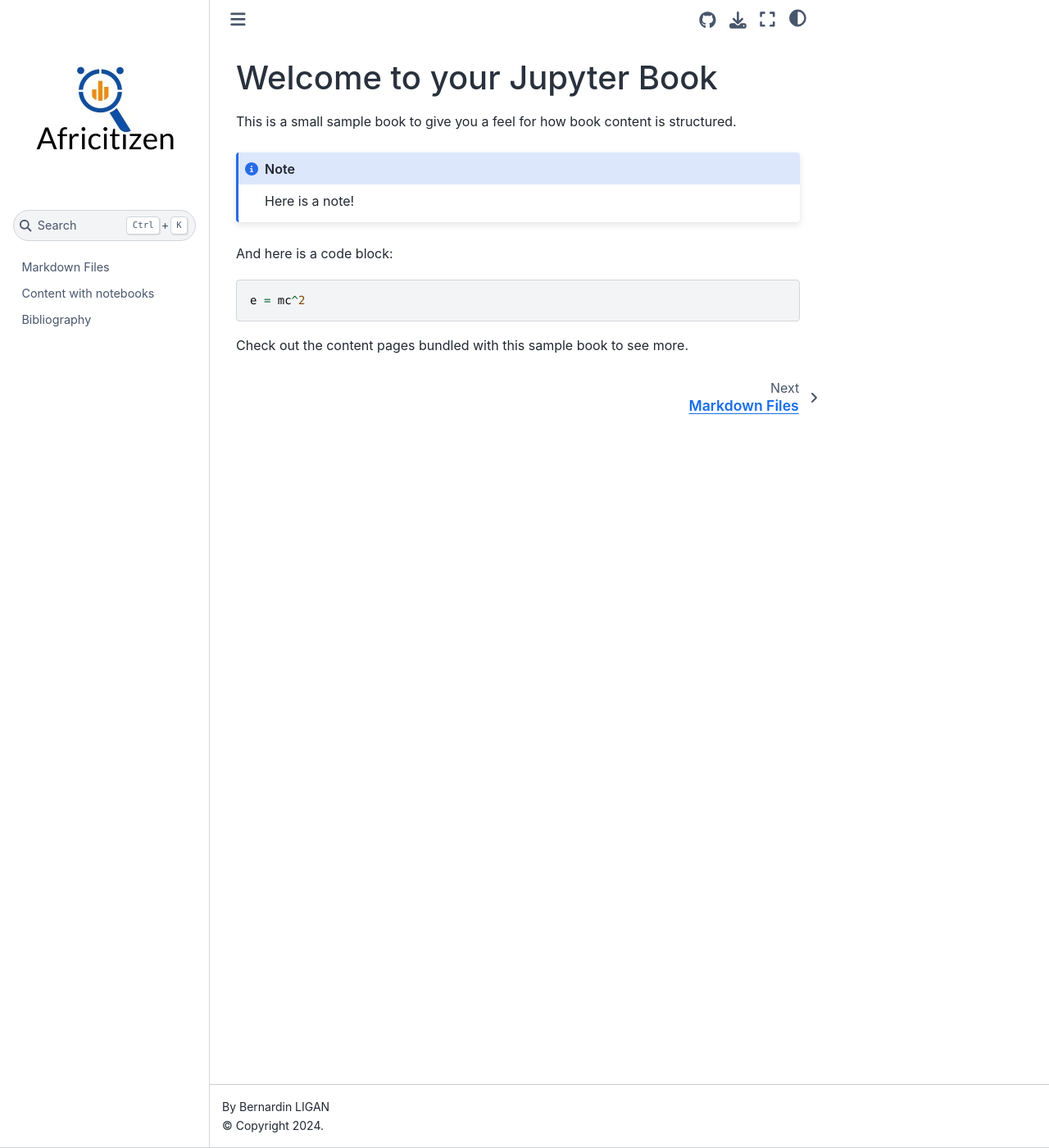
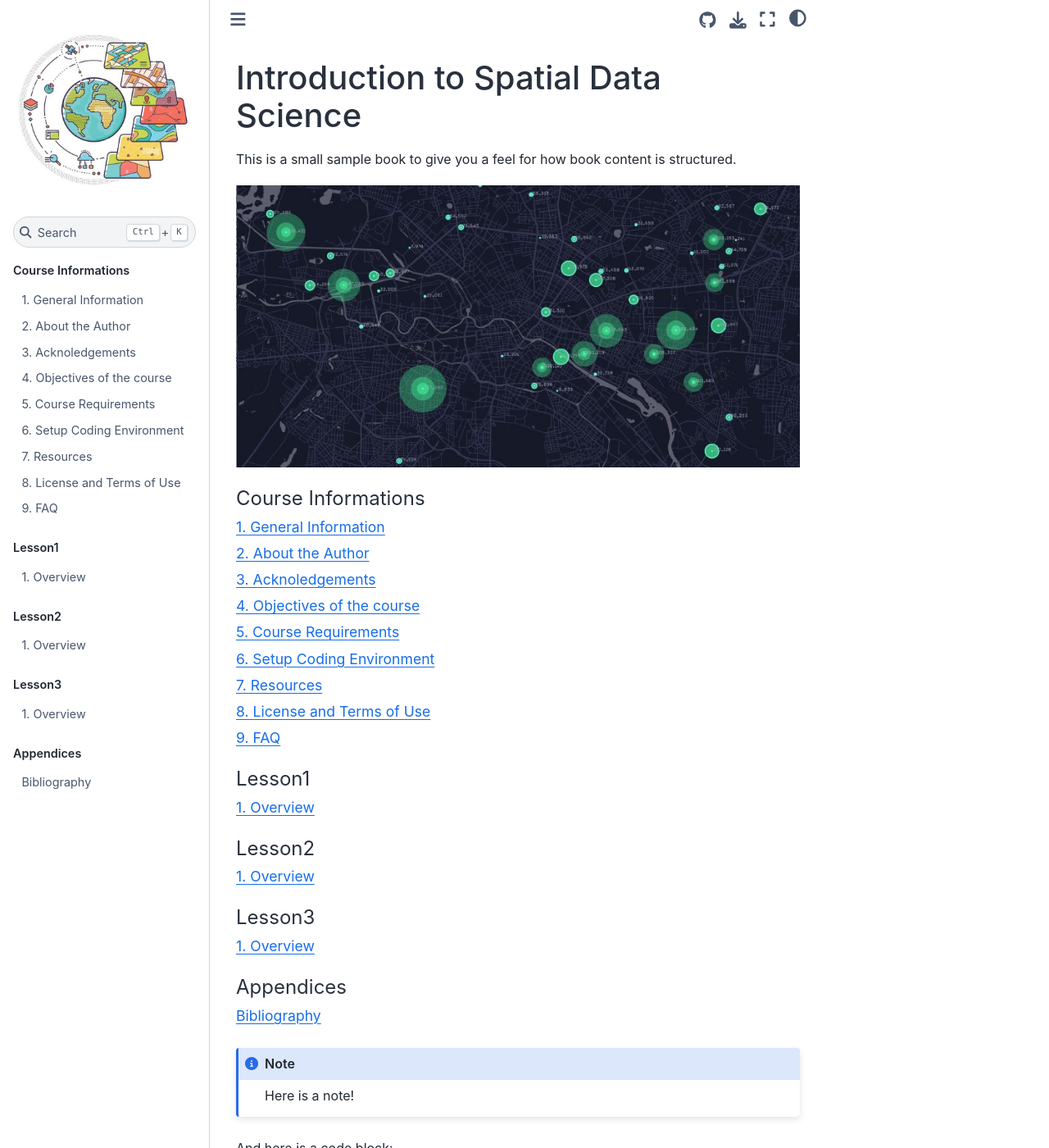
Before and after one commit to LiganiumInc/introduction-to-spatial-data-science, a Jupyter Book: the page built from index.md, in a window 1280 px wide and 1400 px high. Shown: the whole window at 82% size. Built offline with Jupyter Book 1.0.4 settings and Sphinx 7.4.7 and the Sphinx Book theme 1.1.4, drawn with Linux system fonts in a browser that asks for light colours; some of the changed text lies outside the part shown.

Commit message:
change logo, add banner and set up folder structure

````diff
--- a/_config.yml
+++ b/_config.yml
@@ -8,7 +8,7 @@
 title: Introduction to spatial Data Science # The title of the book. Will be placed in the left navbar.
 author: Bernardin LIGAN # The author of the book
 copyright: "2024" # Copyright year to be placed in the footer
-logo: africitizen_logo.jpeg # A path to the book logo
+logo: course_logo.jpg # A path to the book logo
 # Patterns to skip when building the book. Can be glob-style (e.g. "*skip.ipynb")
 exclude_patterns: [_build, Thumbs.db, .DS_Store, "**.ipynb_checkpoints"]
 # Auto-exclude files not in the toc
@@ -19,13 +19,14 @@ only_build_toc_files: true
 execute:
   execute_notebooks: "auto" # Whether to execute notebooks at build time. Must be one of ("auto", "force", "cache", "off")
   cache: "" # A path to the jupyter cache that will be used to store execution artifacts. Defaults to `_build/.jupyter_cache/`
-  exclude_patterns: [] # A list of patterns to *skip* in execution (e.g. a notebook that takes a really long time)
+  exclude_patterns: [book/markdown.md,book/notebook.md] # A list of patterns to *skip* in execution (e.g. a notebook that takes a really long time)
   timeout: 100 # The maximum time (in seconds) each notebook cell is allowed to run.
   run_in_temp:
     false # If `True`, then a temporary directory will be created and used as the command working directory (cwd),
     # otherwise the notebook's parent directory will be the cwd.
   allow_errors: false # If `False`, when a code cell raises an error the execution is stopped, otherwise all cells are always run.
   stderr_output: show # One of 'show', 'remove', 'remove-warn', 'warn', 'error', 'severe'
+  only_build_toc_files: true # Only execute files that are in the Table of Contents
 
 launch_buttons:
   colab_url: "https://colab.research.google.com"
@@ -41,12 +42,13 @@ repository:
 # Add GitHub buttons to your book
 # See https://jupyterbook.org/customize/config.html#add-a-link-to-your-repository
 html:
-  favicon: "fav.ico"
+  favicon: "favicon.ico"
   baseurl: https://LiganiumInc.github.io/introduction-to-spatial-data-science # The base URL where your book will be hosted.
   use_repository_button: true
   use_issues_button: true
   use_edit_page_button: true
   use_download_button: true
+  use_multitoc_numbering: false
   # thebe: true
   # google_analytics_id: G-XXXXXXX
 
--- a/_toc.yml
+++ b/_toc.yml
@@ -3,20 +3,32 @@
 
 format: jb-book
 root: index
-chapters:
-  - file: book/markdown
-  - file: book/notebooks
-  - file: book/bibliography
-
-# Or you organize the TOC by parts
-
-# parts:
-#   - caption: Chapters
-#     numbered: true
-#     maxdepth: 2
-#     chapters:
-#       - file: book/markdown
-#       - file: book/notebooks
-#   - caption: Appendices
-#     chapters:
-#       - file: book/bibliography
+parts:
+  - caption: Course Informations
+    numbered: true
+    # maxdepth: 2
+    chapters:
+      - file: book/course-info/general
+      - file: book/course-info/course_author
+      - file: book/course-info/acknowledgements
+      - file: book/course-info/objectives
+      - file: book/course-info/requirements
+      - file: book/course-info/environment
+      - file: book/course-info/resources
+      - file: book/course-info/licences
+      - file: book/course-info/faq
+  - caption: Lesson1
+    numbered: true
+    chapters:
+      - file: book/lessons/lesson1/overview
+  - caption: Lesson2
+    numbered: true
+    chapters:
+      - file: book/lessons/lesson2/overview
+  - caption: Lesson3
+    numbered: true
+    chapters:
+      - file: book/lessons/lesson3/overview
+  - caption: Appendices
+    chapters:
+      - file: book/bibliography
--- /dev/null
+++ b/book/course-info/acknowledgements.md
@@ -0,0 +1 @@
+# Acknoledgements
--- /dev/null
+++ b/book/course-info/course_author.md
@@ -0,0 +1 @@
+# About the Author
--- /dev/null
+++ b/book/course-info/environment.md
@@ -0,0 +1,5 @@
+# Setup Coding Environment
+
+<!--
+```{contents}
+``` -->
--- /dev/null
+++ b/book/course-info/faq.md
@@ -0,0 +1 @@
+# FAQ
--- /dev/null
+++ b/book/course-info/general.md
@@ -0,0 +1 @@
+# General Information
--- /dev/null
+++ b/book/course-info/licences.md
@@ -0,0 +1 @@
+# License and Terms of Use
--- /dev/null
+++ b/book/course-info/objectives.md
@@ -0,0 +1 @@
+# Objectives of the course
--- /dev/null
+++ b/book/course-info/requirements.md
@@ -0,0 +1 @@
+# Course Requirements
--- /dev/null
+++ b/book/course-info/resources.md
@@ -0,0 +1 @@
+# Resources
--- a/index.md
+++ b/index.md
@@ -1,7 +1,12 @@
-# Welcome to your Jupyter Book
+# Introduction to Spatial Data Science
 
 This is a small sample book to give you a feel for how book content is
 structured.
+
+![banner](banner.jpg)
+
+```{tableofcontents}
+```
 
 :::{note}
 Here is a note!
````
Also changed, not shown: book/lessons/lesson1/overview.md (added, +5 -0 lines), book/lessons/lesson2/overview.md (added, +5 -0 lines), book/lessons/lesson3/overview.md (added, +5 -0 lines), banner.jpg (added), course_logo.jpg (added), favicon.ico (added).
